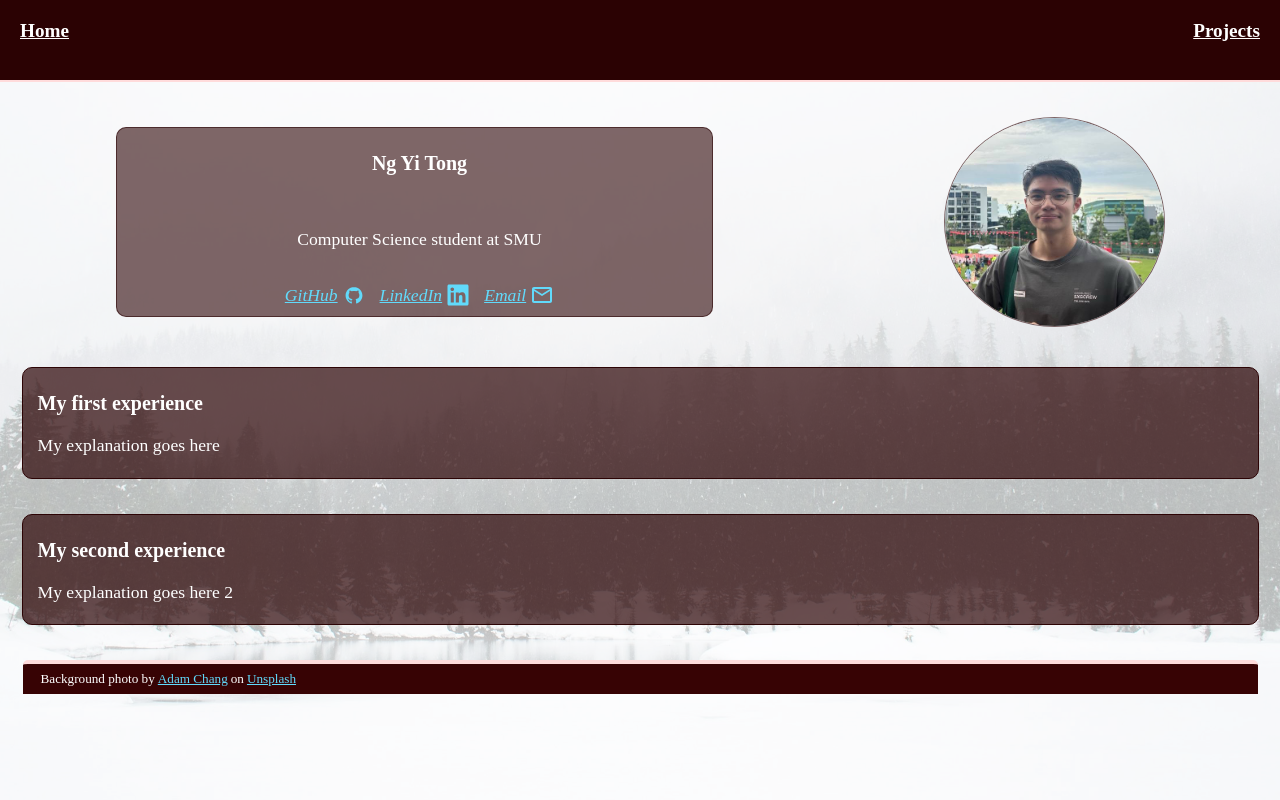
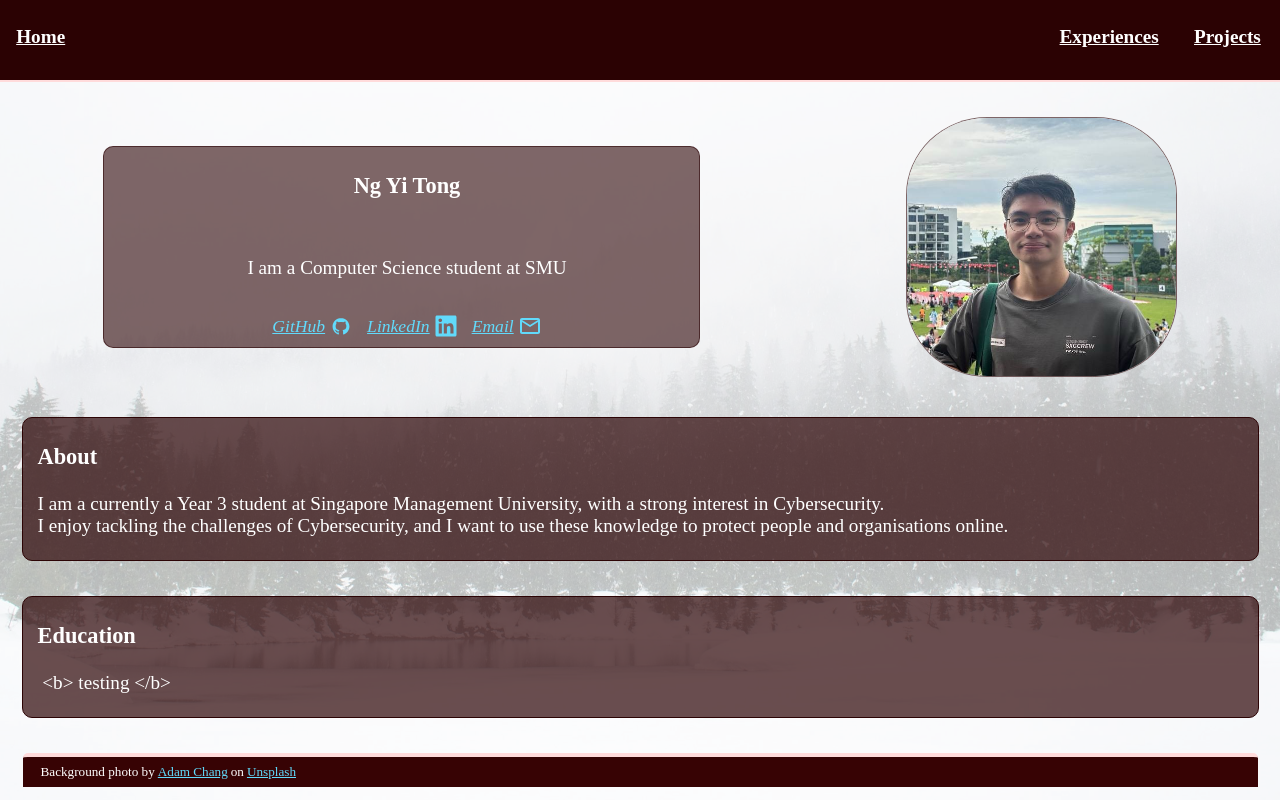
Before and after one commit to ngyitong/portfolio, a React (Create React App) app in the folder my-portfolio/: page / in a window 1280 px wide. Built offline with nearby package versions, Linux system fonts and the light colour scheme.

Commit message:
added Experiences page

```diff
--- a/my-portfolio/src/components/NavBar.js
+++ b/my-portfolio/src/components/NavBar.js
@@ -11,12 +11,15 @@ function NavBar() {
             <div className="flex-container-row">
 
                 {/* Things under align-left will be pushed to the left */}
-                <Link to='/' className=" heading-font align-left ">
-                        Home
+                <Link to='/' className=" navbar-font align-left ">
+                    Home
                 </Link>
                 {/* Things under align-right will be pushed to the right */}
-                <Link to='/projects' className=" heading-font align-right ">
-                        Projects
+                <Link to='/experiences' className=' navbar-font align-right'>
+                    Experiences
+                </Link>
+                <Link to='/projects' className=" navbar-font ">
+                    Projects
                 </Link>
 
                 <Outlet />
--- a/my-portfolio/src/components/articleBox.css
+++ b/my-portfolio/src/components/articleBox.css
@@ -34,38 +34,16 @@
 
 .article-heading{
     color: #ffffff;
-    font-size: 1.25rem;
+    font-size: 1.4rem;
     font-family: "OpenSansRegular";
     font-weight: bold;
   }
 
-
-.project-box{
-    background-color: rgba(44, 4, 5, 0.5);
-    border-radius: 10px 10px 10px 10px;
-    border: 1px solid rgba(44, 4, 5, 0.7);
-    width: 85%;
-    padding: 4px 15px 4px 15px;
-    margin: 35px auto 35px auto;
-    position: relative;
-    align-items: start;
-}
-
-.project-box::before {
-    border-top: 3px solid #292c38;
-    display: block;
-    position: relative;
-    top: -22px;
-    margin: 1px auto 1px auto;
-    width: 95%;
-    content: '';
-}
-
 .article-font{
     color: #ffffff;
-    font-size: 1.1rem;
+    font-size: 1.2rem;
     font-family: "OpenSansRegular";
-  }
+}
 
 .links-font{
     color: #61dafb;
@@ -79,20 +57,42 @@
     font-style: italic;
 }
 
+
+.project-box{
+    background-color: rgba(44, 4, 5, 0.5);
+    border-radius: 10px 10px 10px 10px;
+    border: 1px solid rgba(44, 4, 5, 0.7);
+    width: 85%;
+    padding: 4px 15px 4px 15px;
+    margin: 35px auto 35px auto;
+    position: relative;
+    align-items: start;
+}
+/* adds a line above the text box for styling */
+.project-box::before {
+    border-top: 3px solid #292c38;
+    display: block;
+    position: relative;
+    top: -15px;
+    margin: 1px auto 1px auto;
+    width: 95%;
+    content: '';
+}
+
 /*
 The next 2 function is used to style protrait images
 */
 .circular--portrait{
     position: relative;
-    width: 200px;
-    height: 200px;
+    width: 250px;
+    height: 250px;
     overflow: hidden;
-    border-radius: 50%;
+    border-radius: 30%;
 }
 .circular--portrait img {
     width: 260%;
     height: auto;
-    margin: -100px 0px 0px -250px;
+    margin: -120px 0px 0px -310px;
 }
 
 /*
--- a/my-portfolio/src/components/articleBox.js
+++ b/my-portfolio/src/components/articleBox.js
@@ -3,7 +3,6 @@ import './articleBox.css'
 import './displayData.js'
 import React, { useCallback, useState } from 'react';
 import myImage from '../pictures/picOfMe.jpeg';
-import cert from '../pictures/Coursera-Google-cybersec-cert.png';
 // for zoomable images
 import { Controlled as ControlledZoom } from 'react-medium-image-zoom';
 import "react-medium-image-zoom/dist/styles.css";
@@ -67,7 +66,7 @@ export function Box2( props ) {
  * Isolates the state for each project,
  * so that the zoom effect does not affect multiple images simultaneously.
  */
-function SingleProjectBox( { project} ){
+function SingleBoxWithImage( { article } ){
     const [isZoomed, setIsZoomed] = useState(false);
 
     // set isZoomed to true
@@ -76,12 +75,12 @@ function SingleProjectBox( { project} ){
     },[]);
 
     return(
-        <div key={project.id} className=" project-box ">
+        <div>
             <p className="article-heading">
-                {project.title}
+                {article.title}
             </p>
             <p className="pre-wrap article-font">
-                {project.body}
+                {article.body}
             </p>
 
             <div className="rectangular-picture">
@@ -89,7 +88,7 @@ function SingleProjectBox( { project} ){
                 isZoomed = {isZoomed}
                 onZoomChange={handleZoomChange}
                 >
-                    <img src={project.imagePath} alt={"Image not available :("} />
+                    <img src={article.imagePath} alt={"not available :("} />
                 </ControlledZoom>
 
             </div>
@@ -102,15 +101,17 @@ function SingleProjectBox( { project} ){
  * maps the list of projects in displayData.js
  * into SingleProjectBox that renders the data in.
  */
-export function ProjectBox( props ) {
+export function BoxWithImage( props ) {
 
-
-    const projects = props.projects;
+    const articles = props.articles;
 
     return (
         <div>
-            {projects?.map((project) => (
-                <SingleProjectBox project={project} />
+            {articles?.map((article) => (
+                <div key={article.id} className=" project-box ">
+                    <SingleBoxWithImage article={article} />
+
+                </div>
             ))}
 
         </div>
--- a/my-portfolio/src/components/displayData.js
+++ b/my-portfolio/src/components/displayData.js
@@ -6,6 +6,33 @@ Data will be in a list.
 import googleCert from '../pictures/Coursera-Google-cybersec-cert.png';
 import brainhackCert from '../pictures/brainhack-2024.png';
 
+
+/**
+ * Data for Home page
+ */
+
+export function getHomepageInfo() {
+    const HomepageInfo = [
+        {
+            id: '0',
+            title: "About",
+            body: "I am a currently a Year 3 student at Singapore Management University, with a strong interest in Cybersecurity. " +
+            "\nI enjoy tackling the challenges of Cybersecurity, and " +
+            "I want to use these knowledge to protect people and organisations online. "
+        },
+        {
+            id: '1',
+            title: "Education",
+            body: " <b> testing </b>"
+        }
+    ]
+    return HomepageInfo;
+}
+
+
+/**
+ * Data for Experiences page
+ */
 export function getExperiences() {
     const experiences = [
     // id is added so that html does not complain when displaying the list
@@ -23,7 +50,9 @@ export function getExperiences() {
     return experiences;
 }
 
-
+/**
+ * Data for projects page
+ */
 export function getProjects() {
     const projects = [
     // id is added so that html does not complain when displaying the list
--- a/my-portfolio/src/pages/App.css
+++ b/my-portfolio/src/pages/App.css
@@ -53,10 +53,19 @@ renders the application background
   font-family: "OpenSansRegular";
 }
 
-.heading-font{
+.navbar-font{
   color: #ffffff;
   font-size: 1.2rem;
-  padding: 10px;
+  margin: 0.3em 1em 0.3em -0.2em;
+  font-family: "OpenSansRegular";
+  font-weight: bold;
+}
+
+/* for titles at the start of a  page*/
+.page-title-font{
+  color: #2b0203;
+  font-size: 2em;
+  margin: 20px 0px 0px 75px;
   font-family: "OpenSansRegular";
   font-weight: bold;
 }
--- /dev/null
+++ b/my-portfolio/src/pages/ExperiencesPage.js
@@ -0,0 +1,32 @@
+/**
+ * This is the Experience page
+ * It shows all the certifications and experiences I have
+ */
+
+import './App.css';
+import './global.css';
+import NavBar from '../components/NavBar.js';
+import { BoxWithImage } from '../components/articleBox.js';
+import Foot from '../components/foot.js';
+import { getExperiences } from '../components/displayData.js';
+
+function ExperiencesPage() {
+    const experiences = getExperiences();
+    return (
+        <div className='app'>
+            <section className='background'>
+                <NavBar />
+                    <p className='page-title-font'>
+                        My Computer Science Experiences and Certifications
+                    </p>
+
+                    <BoxWithImage articles={experiences} />
+
+
+                <Foot />
+            </section>
+        </div>
+    )
+}
+
+export default ExperiencesPage;
--- a/my-portfolio/src/pages/Home.js
+++ b/my-portfolio/src/pages/Home.js
@@ -9,7 +9,7 @@ import './global.css';
 import { Box1, Box2, Picture } from '../components/articleBox.js';
 import NavBar from '../components/NavBar.js';
 import Foot from '../components/foot.js';
-import { getExperiences } from '../components/displayData.js';
+import { getHomepageInfo } from '../components/displayData.js';
 // For importing of icons
 import { DiGithubBadge } from "react-icons/di";
 import { FaLinkedin } from "react-icons/fa6";
@@ -17,7 +17,7 @@ import { MdOutlineEmail } from "react-icons/md";
 
 
 function Home() {
-  const experiences = getExperiences();
+  const homepageInfo = getHomepageInfo();
 
   return (
 
@@ -31,7 +31,7 @@ function Home() {
               body={
                 <div>
                   <p className="article-font">
-                    Computer Science student at SMU
+                    I am a Computer Science student at SMU
                   </p>
                 </div>
               }
@@ -77,7 +77,7 @@ function Home() {
             </div>
 
 {/* pass a list in for Box2 function to render */}
-            <Box2 articles={experiences}/>
+            <Box2 articles={homepageInfo}/>
 
           </div>
           <Foot />
--- a/my-portfolio/src/pages/ProjectsPage.js
+++ b/my-portfolio/src/pages/ProjectsPage.js
@@ -5,7 +5,7 @@
 import './App.css';
 import './global.css';
 import NavBar from '../components/NavBar.js';
-import { Box1, Box2, ProjectBox } from '../components/articleBox.js'
+import { BoxWithImage } from '../components/articleBox.js';
 import Foot from '../components/foot.js';
 import { getProjects } from '../components/displayData.js';
 
@@ -16,10 +16,13 @@ function ProjectsPage() {
         <div className='app'>
             <section className="background">
                 <NavBar />
-                    <div className="flex-container-row">
-                        <ProjectBox projects={projects}/>
+                <p className="page-title-font">
+                    Past Projects
+                </p>
+                <div className="flex-container-row">
+                    <BoxWithImage articles={projects}/>
 
-                    </div>
+                </div>
                 <Foot />
             </section>
         </div>
```
Also changed, not shown: my-portfolio/src/App.js (+4 -3 lines).
